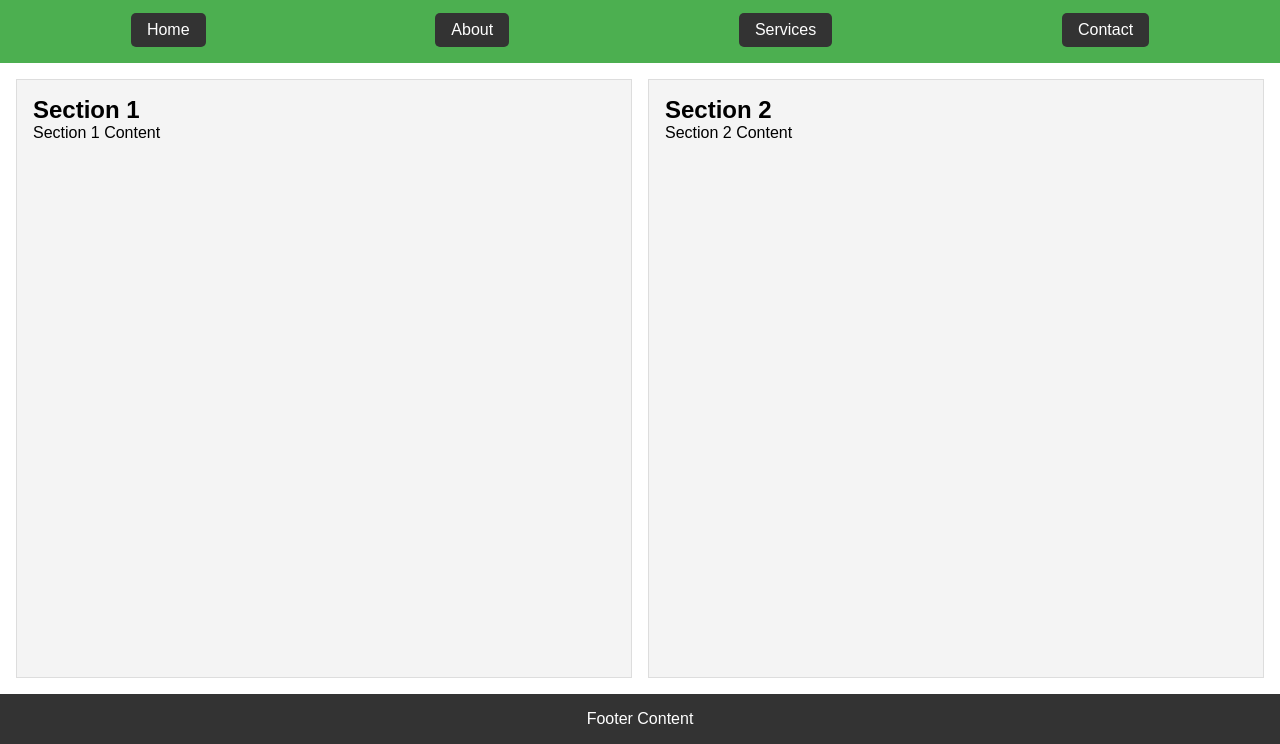
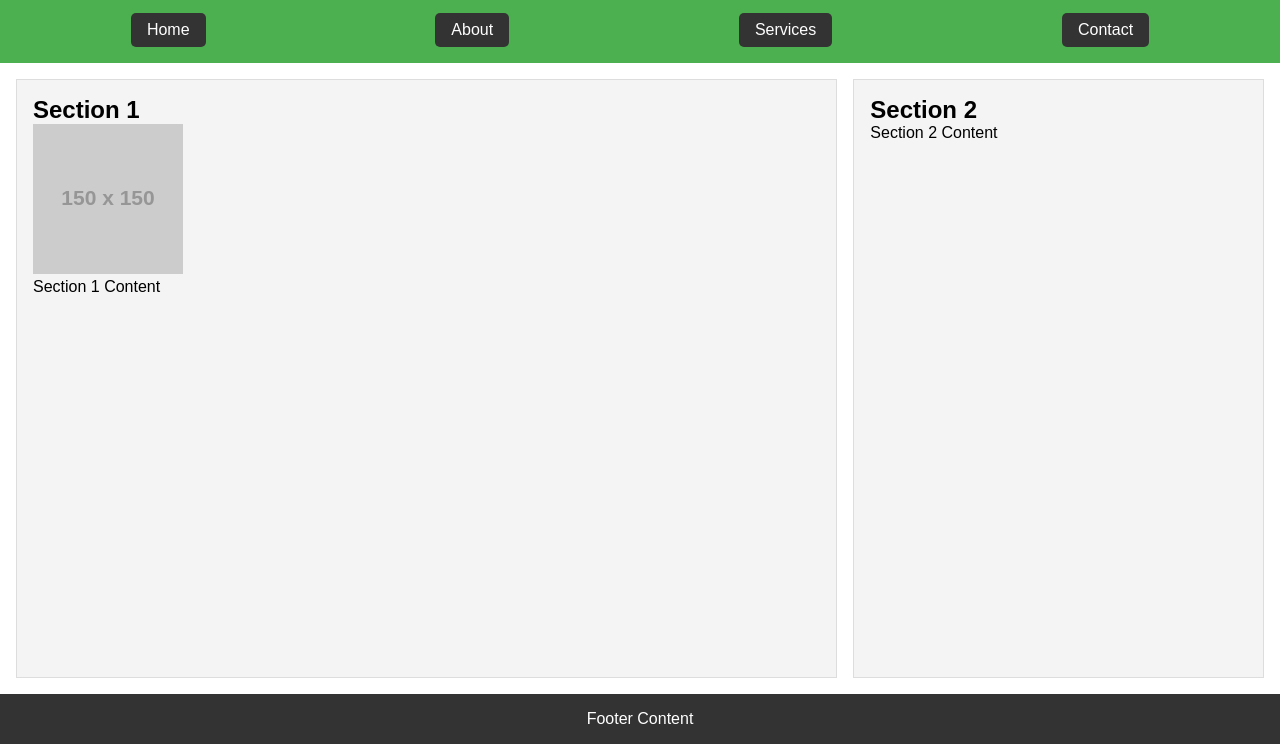
Before and after one commit to signguy76/wdd131, a plain HTML site: page week01/basic-layout.html in a window 1280 px wide. Shown: the part 56-800 px from the top of the page. Drawn offline with Linux system fonts and the light colour scheme; placeholder pictures from the web are drawn by us.

Commit message:
Missing  pieces

```diff
--- a/week01/basic-layout.html
+++ b/week01/basic-layout.html
@@ -4,7 +4,7 @@
 <head>
     <meta charset="UTF-8">
     <meta name="viewport" content="width=device-width, initial-scale=1.0">
-    <title>Basic Layout</title>
+    <title>Basic Layout-Neal Coates-WDD 131</title>
     <link rel="stylesheet" href="styles/layout.css">
 </head>
 
@@ -21,6 +21,7 @@
     <main>
         <section>
             <h2>Section 1</h2>
+            <img src="https://via.placeholder.com/150" alt="Placeholder Image">
             <p>Section 1 Content</p>
         </section>
         <section>
--- a/week01/styles/layout.css
+++ b/week01/styles/layout.css
@@ -38,7 +38,7 @@ header {
 
 main {
     display: grid;
-    grid-template-columns: 1fr 1fr;
+    grid-template-columns: 2fr 1fr;
     gap: 1rem;
     padding: 1rem;
 }
```
